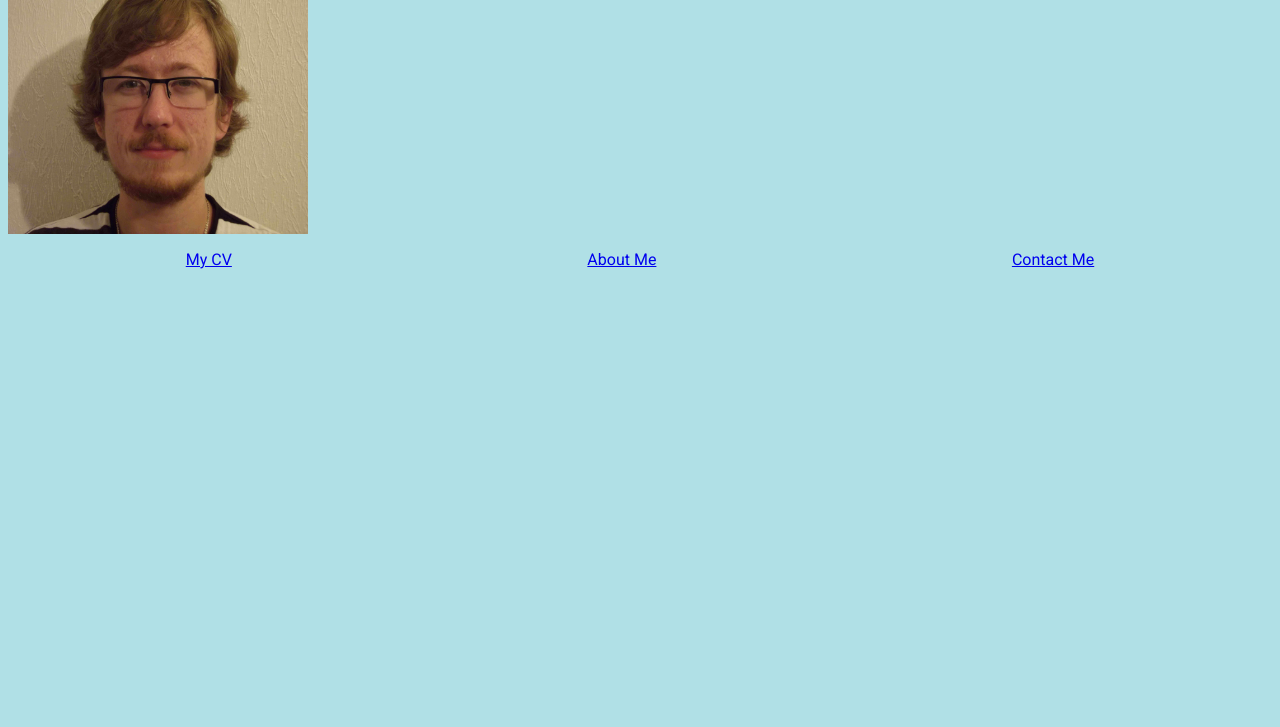
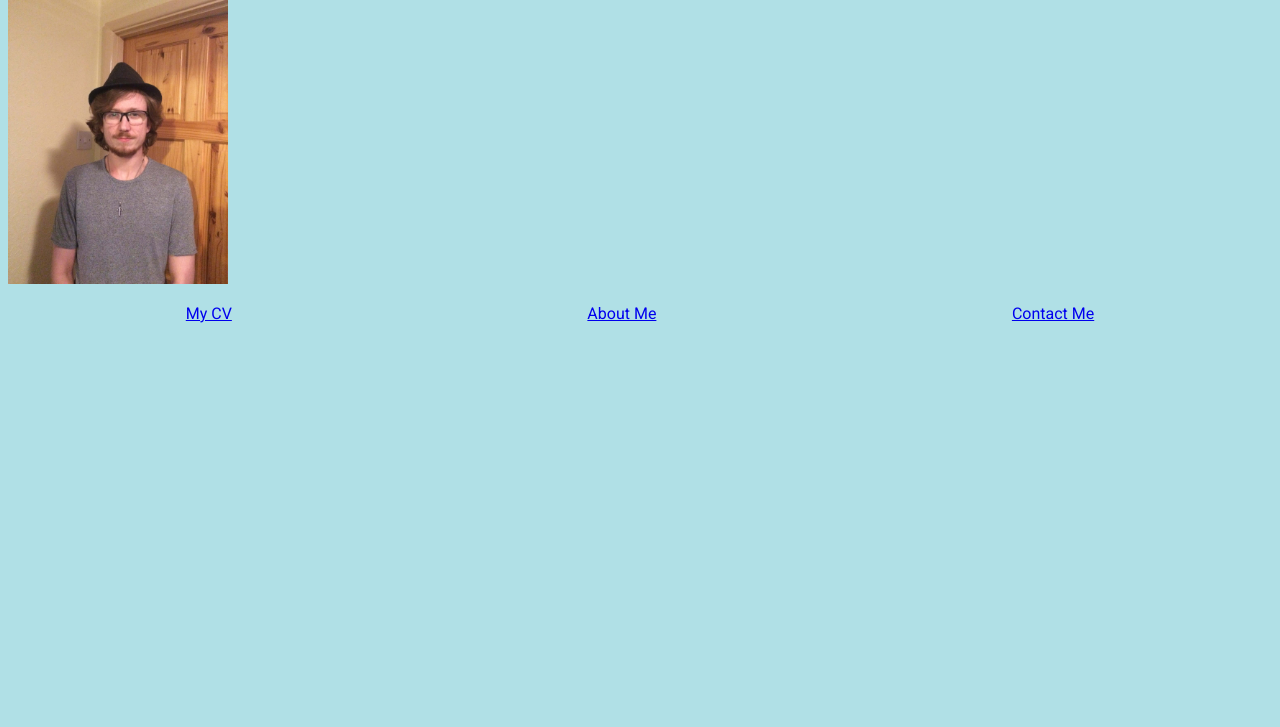
Before and after one commit to ThomasELawrence/CSY1018-web-development, a plain HTML site: page htdocs/index.html in a window 1280 px wide. Shown: the part 81-808 px from the top of the page. Drawn offline with Linux system fonts and the light colour scheme.

Commit message:
Add files via upload

```diff
--- a/htdocs/css/style.css
+++ b/htdocs/css/style.css
@@ -22,13 +22,14 @@ body {
   font-size: 3.0em;
   margin: 0px;
 }
-.image {
+.bio-image {
   width: 300px;
   height: 250px;
-  display: flex;
-  justify-content: center;
 }
-
+.index-image {
+  width: 220px;
+  height: 300px
+}
 form {
   margin: 0 auto;
   width: 400px;
--- a/htdocs/index.html
+++ b/htdocs/index.html
@@ -9,7 +9,7 @@
   </head>
   <body>
 <h1 class="Page-titles">Thomas Lawrence</h1>
-<img class="image" src="images\Photo2.jpg" alt="Thomas Lawrence">
+<img class="index-image" src="images\Photo1.jpeg" alt="Thomas Lawrence">
 <p class="links"><a href="cv.html">My CV</a>
 <a href="bio.html">About Me</a>
 <a href="contact.html">Contact Me</a></p>
```
Also changed, not shown: htdocs/bio.html (+1 -1 lines), htdocs/images/Photo1.jpeg (added).
